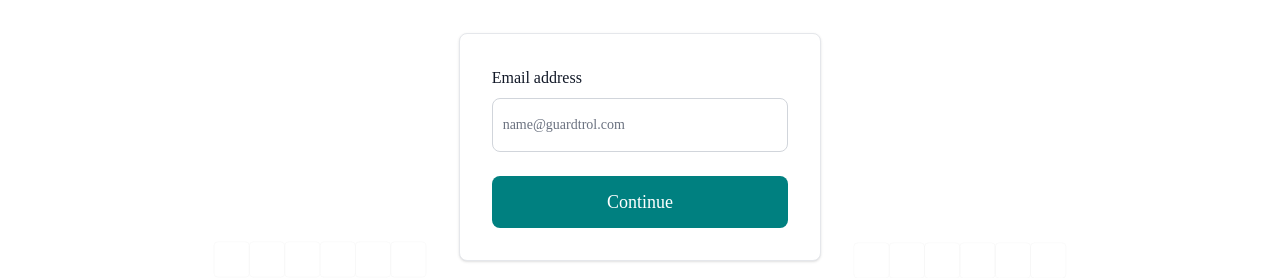
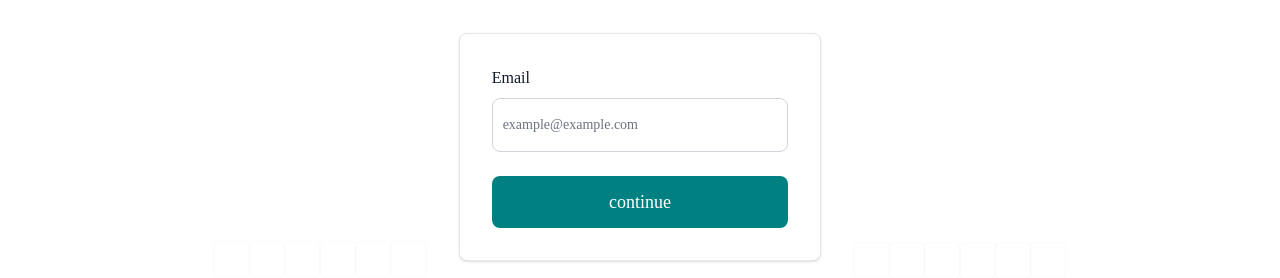
Before and after one commit to DiGenius-tech/Guardtrol-Frontend, a React (Create React App) app: page /auth/forgot-password in a window 1280 px wide. Shown: the part 207-485 px from the top of the page. Built offline with nearby package versions, Linux system fonts and the light colour scheme; a web font is replaced by a local one.

Commit message:
completed signup process

```diff
--- a/src/modules/Auth/Auth.router.js
+++ b/src/modules/Auth/Auth.router.js
@@ -24,7 +24,7 @@ const auth_routes = {
             element: <ForgotPassword />
         }
         , {
-            path: "set-new-password",
+            path: "set-new-password/:token",
             element: <SetNewPassword />
         },
         {
--- a/src/modules/Auth/components/AuthToolbar/AuthToolbar.jsx
+++ b/src/modules/Auth/components/AuthToolbar/AuthToolbar.jsx
@@ -21,8 +21,8 @@ const AuthToolbar = () => {
                                     || location.pathname === '/auth/register/'
                                     || location.pathname === '/auth/forgot-password'
                                     || location.pathname === '/auth/forgot-password/'
-                                    || location.pathname === '/auth/set-new-password'
-                                    || location.pathname === '/auth/set-new-password/'
+                                    || location.pathname === '/auth/set-new-password/:token'
+                                    || location.pathname === '/auth/verify-email'
                                 ) ? 'hidden' : 'rounded-md py-2 text-sm font-medium text-primary-500'}`}>Create An Account</NavLink>
                             <NavLink to="/auth/login"
                                 className={`${(location.pathname === '/auth/login'
--- a/src/modules/Auth/pages/ForgotPassword/ForgotPassword.jsx
+++ b/src/modules/Auth/pages/ForgotPassword/ForgotPassword.jsx
@@ -1,8 +1,79 @@
-import React from "react";
+import React, { useContext, useEffect, useState } from "react";
 import left_pattern_boxes from "../../../../images/left-pattern-boxes.svg";
 import right_pattern_boxes from "../../../../images/right-pattern-boxes.svg";
+import { toast } from "react-toastify";
+import { Link, useNavigate } from "react-router-dom";
+import useHttpRequest from "../../../../shared/Hooks/HttpRequestHook";
+import TextInputField from "../../../Sandbox/InputField/TextInputField";
+import RegularButton from "../../../Sandbox/Buttons/RegularButton";
+import { AuthContext } from "../../../../shared/Context/AuthContext";
 
 const ForgotPassword = () => {
+  const auth = useContext(AuthContext)
+  const navigate = useNavigate()
+  const [emailSent, setEmailSent] = useState(false)
+  const [validationErrors, setValidationErrors] = useState({});
+  const { isLoading, error, responseData, sendRequest } = useHttpRequest();
+  const [formData, setFormData] = useState({
+    email: "",
+
+  });
+
+  const handleChange = (e) => {
+    setFormData({ ...formData, [e.target.name]: e.target.value });
+    setValidationErrors({ ...validationErrors, [e.target.name]: "" });
+  };
+
+  const handleSubmit = async (e) => {
+    e.preventDefault();
+    const form = e.currentTarget;
+    const newErrors = {};
+
+    // Check each input field's validity and set errors accordingly
+    for (const el of form.elements) {
+      if (el.nodeName === "INPUT" && !el.validity.valid) {
+        console.log(el.name);
+        newErrors[el.name] = el.validationMessage;
+      }
+
+      // Add the condition to check if passwords match
+
+    if (Object.keys(newErrors).length > 0) {
+      // If there are validation errors, update state and stop submission
+      setValidationErrors(newErrors);
+      e.stopPropagation();
+    } else {
+      // Form is valid, handle submission
+      auth.loading(true);
+      try {
+        const data = await sendRequest(
+          `http://localhost:5000/api/users/forgotpassword`,
+          "POST",
+          JSON.stringify(formData),
+          {
+            "Content-Type": "application/json",
+          }
+        );
+
+        if (null != data) {
+          setEmailSent(true)
+
+        }
+      } catch (err) {
+        console.log(err);
+      } finally {
+        auth.loading(false);
+      }
+    }
+  }
+}
+
+useEffect(() => {
+    if (error) {
+      toast.error(error)
+    }
+  }, [error])
+
   return (
     <>
       {/* forgot-password-app works! */}
@@ -15,7 +86,31 @@ const ForgotPassword = () => {
               <img src={left_pattern_boxes} alt="" />
             </div>
           </div>
-          <div className="col-span-12 sm:col-span-6 lg:col-span-4">
+          {emailSent ? (
+            <div className="col-span-12 sm:col-span-6 lg:col-span-4">
+            <div className="mt-16"></div>
+            <h1 className="font-bold text-2xl tracking-wide text-center">
+              Reset Link Sent
+            </h1>
+            {/* <p className="text-center">Enter your phone number to recover your password</p> */}
+            <p className="text-center">
+              password reset link has been sent to your email <b>{formData.email}</b> check your inbox or junk folder, this link will expire in 60mins
+            </p>
+
+            <div className="mt-8"></div>
+            <center>
+            <Link
+              to="https://mail.google.com/"
+              target="_blank"
+              className="text-primary-500 font-medium"
+            >
+              Open Email
+            </Link>
+            </center>
+
+          </div>
+          ):(
+            <div className="col-span-12 sm:col-span-6 lg:col-span-4">
             <div className="mt-16"></div>
             <h1 className="font-bold text-2xl tracking-wide text-center">
               Forgot Password?
@@ -29,31 +124,26 @@ const ForgotPassword = () => {
             <div className="mt-8"></div>
 
             <div className="block px-4 py-8 sm:p-8 bg-white border border-gray-200 rounded-lg shadow dark:bg-gray-800 dark:border-gray-700 dark:hover:bg-gray-700">
-              <form>
-                <div className="mb-6">
-                  <label
-                    htmlFor="email"
-                    className="block mb-2 font-medium text-gray-900 dark:text-white"
-                  >
-                    Email address
-                  </label>
-                  <input
+              <form method="post" onSubmit={handleSubmit}>
+              <TextInputField
+                    label="Email"
+                    name="email"
                     type="email"
+                    placeholder="example@example.com"
                     id="email"
-                    className="border border-gray-300 text-gray-900 text-sm rounded-lg focus:ring-green-500 focus:border-green-500 block w-full p-2.5 sm:py-4 dark:bg-gray-700 dark:border-gray-600 dark:placeholder-gray-400 dark:text-white dark:focus:ring-green-500 dark:focus:border-green-500"
-                    placeholder="name@guardtrol.com"
-                    required
-                  />
-                </div>
-                <button
-                  type="submit"
-                  className="text-white bg-primary-500 hover:bg-primary-600 focus:ring-1 focus:outline-none focus:ring-green-300 font-medium rounded-lg text-sm w-full px-5 py-2.5 sm:py-3 text-center dark:bg-green-600 dark:hover:bg-green-700 dark:focus:ring-green-800"
-                >
-                  <span className="text-base sm:text-lg">Continue</span>
-                </button>
+                    error={validationErrors['email']}
+                    onChange={handleChange}
+                    required="required"
+                    value={formData.email}
+                />
+                <RegularButton
+                    text="continue"
+                />
+
               </form>
             </div>
           </div>
+          )}
           <div className="hidden sm:block sm:col-span-2 lg:col-span-4 text-right">
             <div className="h-48 hidden lg:block"></div>
             <div className="h-full flex items-end justify-end">
--- a/src/modules/Auth/pages/SetNewPassword/SetNewPassword.jsx
+++ b/src/modules/Auth/pages/SetNewPassword/SetNewPassword.jsx
@@ -1,7 +1,93 @@
+import { useParams } from "react-router-dom";
 import left_pattern_boxes from "../../../../images/left-pattern-boxes.svg";
 import right_pattern_boxes from "../../../../images/right-pattern-boxes.svg";
+import { toast } from "react-toastify";
+import { Link, useNavigate } from "react-router-dom";
+import useHttpRequest from "../../../../shared/Hooks/HttpRequestHook";
+import TextInputField from "../../../Sandbox/InputField/TextInputField";
+import RegularButton from "../../../Sandbox/Buttons/RegularButton";
+import { AuthContext } from "../../../../shared/Context/AuthContext";
+import { useContext, useEffect, useState } from "react";
 
 function SetNewPassword() {
+  const {token} = useParams()
+  const auth = useContext(AuthContext)
+  const navigate = useNavigate()
+  const [passwordChanged, setPasswordChanged] = useState(false)
+  const [validationErrors, setValidationErrors] = useState({});
+  const { isLoading, error, responseData, sendRequest } = useHttpRequest();
+  const [formData, setFormData] = useState({
+    password: "",
+    password_confirmation: "",
+    resetToken: token
+  });
+
+  const handleChange = (e) => {
+    setFormData({ ...formData, [e.target.name]: e.target.value });
+    setValidationErrors({ ...validationErrors, [e.target.name]: "" });
+  };
+
+  const handleSubmit = async (e) => {
+    e.preventDefault();
+    const form = e.currentTarget;
+    const newErrors = {};
+
+    // Check each input field's validity and set errors accordingly
+    for (const el of form.elements) {
+      if (el.nodeName === "INPUT" && !el.validity.valid) {
+        console.log(el.name);
+        newErrors[el.name] = el.validationMessage;
+      }
+
+      // Add the condition to check if passwords match
+      if (
+        el.name === "password" &&
+        el.value !== formData.password_confirmation
+      ) {
+        newErrors["password_confirmation"] = "Passwords don't match";
+      } else if (
+        el.name === "password_confirmation" &&
+        el.value !== formData.password
+      ) {
+        newErrors["password_confirmation"] = "Passwords don't match";
+      }
+
+    if (Object.keys(newErrors).length > 0) {
+      // If there are validation errors, update state and stop submission
+      setValidationErrors(newErrors);
+      e.stopPropagation();
+    } else {
+      // Form is valid, handle submission
+      auth.loading(true);
+      try {
+        const data = await sendRequest(
+          `http://localhost:5000/api/users/resetpassword`,
+          "PATCH",
+          JSON.stringify(formData),
+          {
+            "Content-Type": "application/json",
+          }
+        );
+
+        if (null != data) {
+          toast(data.message)
+          setPasswordChanged(true)
+        }
+      } catch (err) {
+        console.log(err);
+      } finally {
+        auth.loading(false);
+      }
+    }
+  }
+}
+
+useEffect(() => {
+    if (error) {
+      toast.error(error)
+    }
+  }, [error])
+
   return (
     <>
       {/* set-new-password-app woks! */}
@@ -14,7 +100,23 @@ function SetNewPassword() {
               <img src={left_pattern_boxes} alt="" />
             </div>
           </div>
-          <div className="col-span-12 sm:col-span-6 lg:col-span-4">
+          {passwordChanged? (
+            <div className="col-span-12 sm:col-span-6 lg:col-span-4">
+            <div className="mt-16"></div>
+            <h1 className="font-bold text-2xl tracking-wide text-center">
+              Password Changed
+            </h1>
+            <p className="text-center">
+              Your password was changed successfully Hurray!!!
+            </p><br />
+            <center>
+              <Link to={'/auth/login'} className="text-primary-500 font-medium">Continue To Login</Link>
+            </center>
+
+            <div className="mt-8"></div>
+          </div>
+          ):(
+            <div className="col-span-12 sm:col-span-6 lg:col-span-4">
             <div className="mt-16"></div>
             <h1 className="font-bold text-2xl tracking-wide text-center">
               Set New Password
@@ -23,48 +125,34 @@ function SetNewPassword() {
             <div className="mt-8"></div>
 
             <div className="block px-4 py-8 sm:p-8 bg-white border border-gray-200 rounded-lg shadow dark:bg-gray-800 dark:border-gray-700 dark:hover:bg-gray-700">
-              <form>
-                <div className="mb-6">
-                  <div className="flex items-center justify-between mb-2">
-                    <label
-                      htmlFor="password"
-                      className="block font-medium text-gray-900 dark:text-white"
-                    >
-                      Enter new password
-                    </label>
-                  </div>
-                  <input
+              <form method="post" onSubmit={handleSubmit}>
+              <TextInputField
+                    label="Password"
+                    name="password"
                     type="password"
+                    placeholder=""
                     id="password"
-                    className="border border-gray-300 text-gray-900 text-sm rounded-lg focus:ring-green-500 focus:border-green-500 block w-full p-2.5 sm:py-4 dark:bg-gray-700 dark:border-gray-600 dark:placeholder-gray-400 dark:text-white dark:focus:ring-green-500 dark:focus:border-green-500"
-                    required
-                  />
-                </div>
-                <div className="mb-6">
-                  <div className="flex items-center justify-between mb-2">
-                    <label
-                      htmlFor="confirm_password"
-                      className="block font-medium text-gray-900 dark:text-white"
-                    >
-                      Confirm password
-                    </label>
-                  </div>
-                  <input
-                    type="password"
-                    id="confirm_password"
-                    className="border border-gray-300 text-gray-900 text-sm rounded-lg focus:ring-green-500 focus:border-green-500 block w-full p-2.5 sm:py-4 dark:bg-gray-700 dark:border-gray-600 dark:placeholder-gray-400 dark:text-white dark:focus:ring-green-500 dark:focus:border-green-500"
-                    required
-                  />
-                </div>
-                <button
-                  type="submit"
-                  className="text-white bg-primary-500 hover:bg-primary-600 focus:ring-1 focus:outline-none focus:ring-green-300 font-medium rounded-lg text-sm w-full px-5 py-2.5 sm:py-3 text-center dark:bg-green-600 dark:hover:bg-green-700 dark:focus:ring-green-800"
-                >
-                  <span className="text-base sm:text-lg">Update password</span>
-                </button>
+                    error={validationErrors['password']}
+                    onChange={handleChange}
+                    required="required"
+                    value={formData.password}
+                />
+                <TextInputField
+                    label="Password Confirmation"
+                    name="password_confirmation"
+                    type="text"
+                    placeholder=""
+                    id="password_confirmation"
+                    error={validationErrors['password_confirmation']}
+                    onChange={handleChange}
+                    required="required"
+                    value={formData.password_confirmation}
+                />
+                <RegularButton text="Update password" />
               </form>
             </div>
           </div>
+          )}
           <div className="hidden sm:block sm:col-span-2 lg:col-span-4 text-right">
             <div className="h-48 hidden lg:block"></div>
             <div className="h-full flex items-end justify-end">
```
Also changed, not shown: src/modules/Auth/pages/VerifyEmail/VerifyEmail.jsx (+15 -8 lines).
